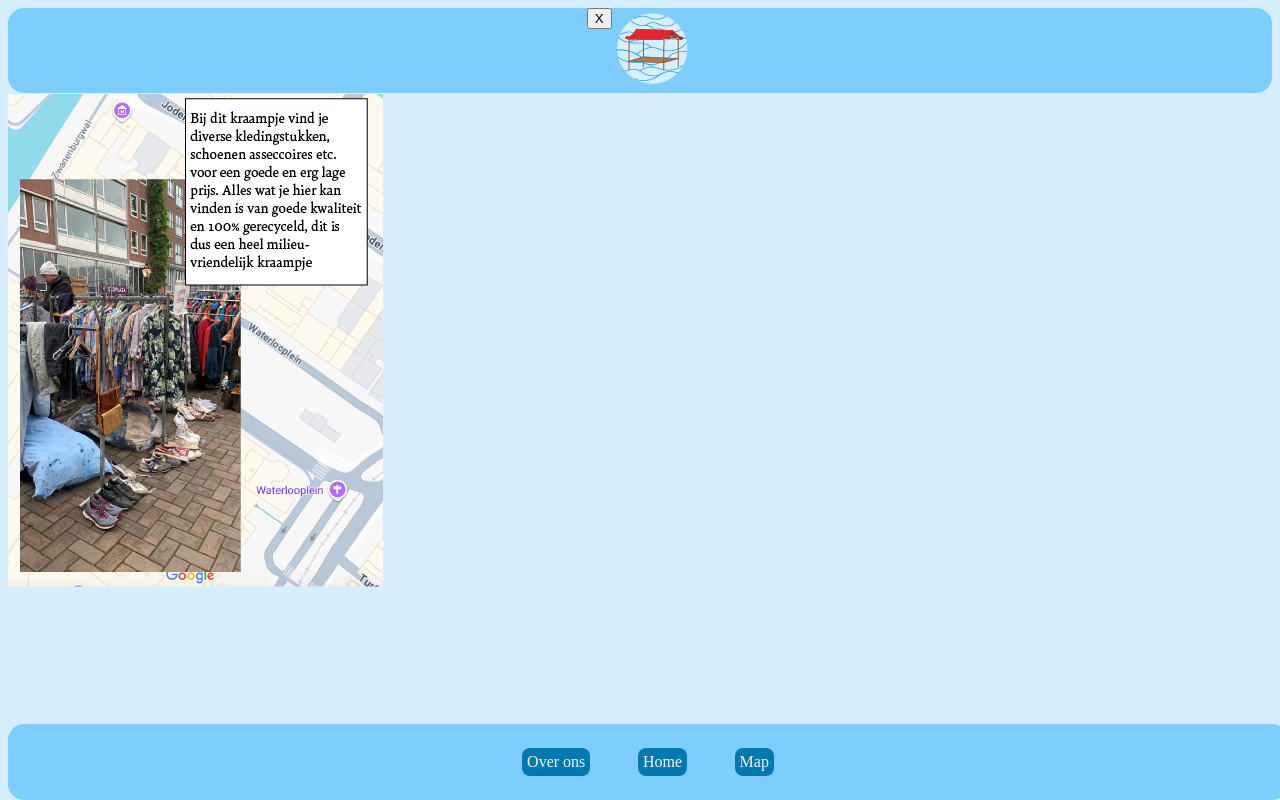
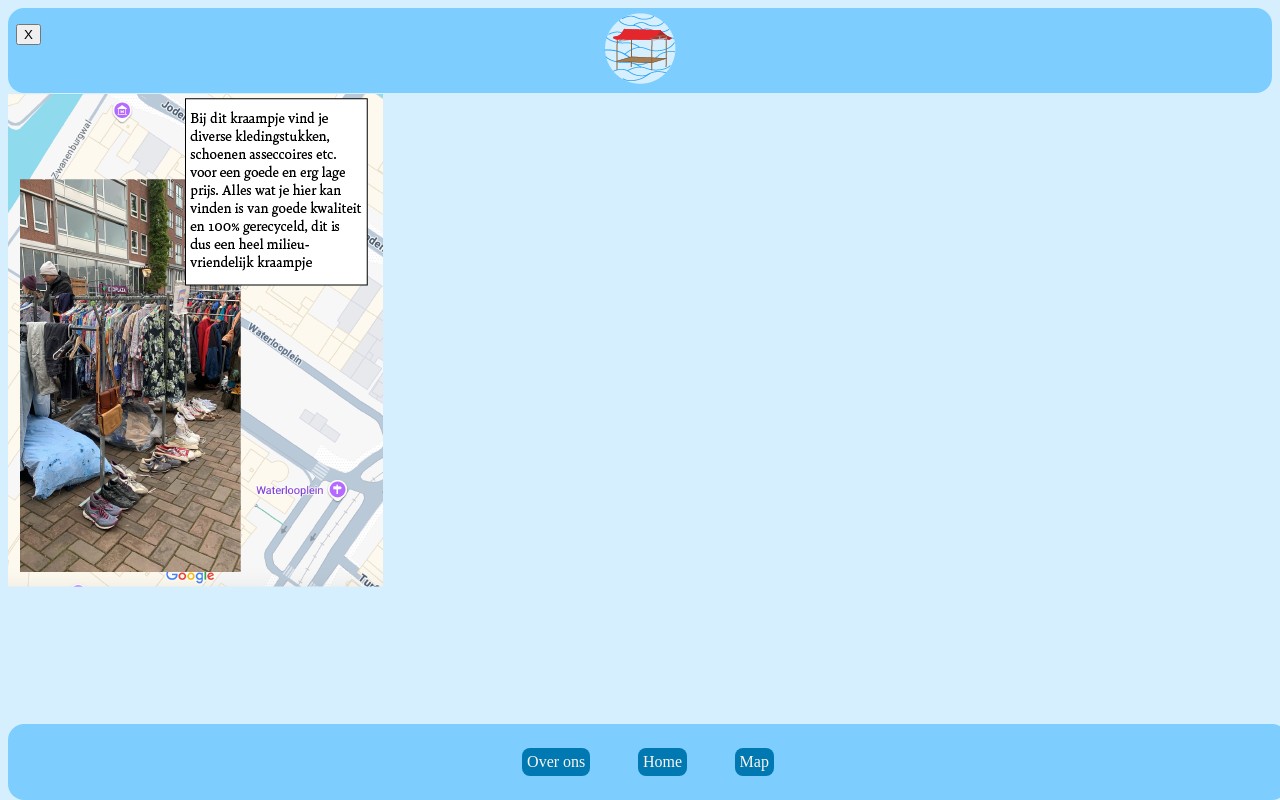
Before and after one commit to Sofiematers/mobile-website, a plain HTML site: page kraampje1.html in a window 1280 px wide. Drawn offline with Linux system fonts and the light colour scheme.

Commit message:
Update styles.css

```diff
--- a/styles.css
+++ b/styles.css
@@ -135,3 +135,10 @@ article{
     margin-left: 2em;
     margin-right: 2em;
 }
+
+.terug-knop{
+    position: fixed;
+    display: block;
+    top: 1.5em;
+    left: 1em;
+}
```
